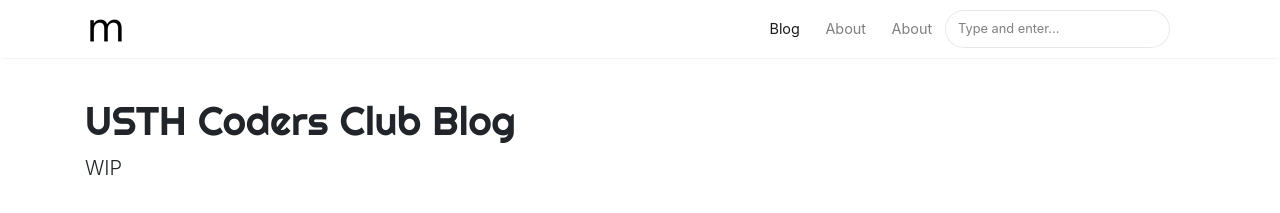
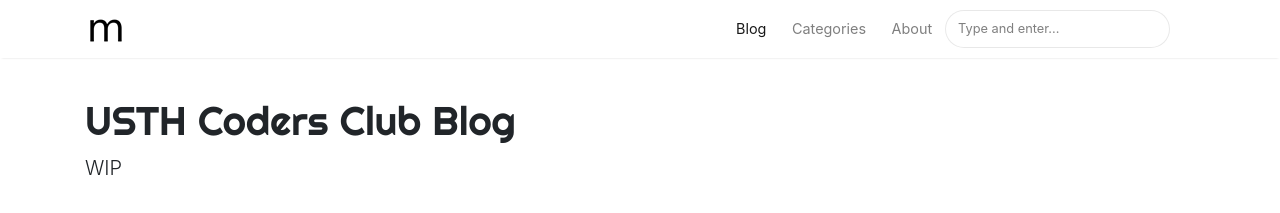
Before and after one commit to USTH-Coders-Club/USTH-Coders-Club.github.io, a Jekyll site: the page built from index.html, in a window 1280 px wide. Shown: the top 213 px of the page. Built offline with Jekyll 4.4.1, drawn with Linux system fonts in a browser that asks for light colours; nearby versions of some CDN libraries; the list of posts is cut into pages by our own code.

Commit message:
Fix categories (#6)
* [site] add categories link

* [site] fix categories

Co-authored-by: Nguyen Thanh Tung <tung.ngt@outlook.com>

```diff
--- a/_layouts/default.html
+++ b/_layouts/default.html
@@ -94,11 +94,11 @@
                         </li>
 
                         <li class="nav-item">
-                            <a class="nav-link" href="{{ site.baseurl }}/about">About</a>
+                            <a class="nav-link" href="{{ site.baseurl }}/categories">Categories</a>
                         </li>
 
                         <li class="nav-item">
-                            <a class="nav-link" href="{{ site.baseurl }}/categories">About</a>
+                            <a class="nav-link" href="{{ site.baseurl }}/about">About</a>
                         </li>
 
                         {% include search-lunr.html %}
```
